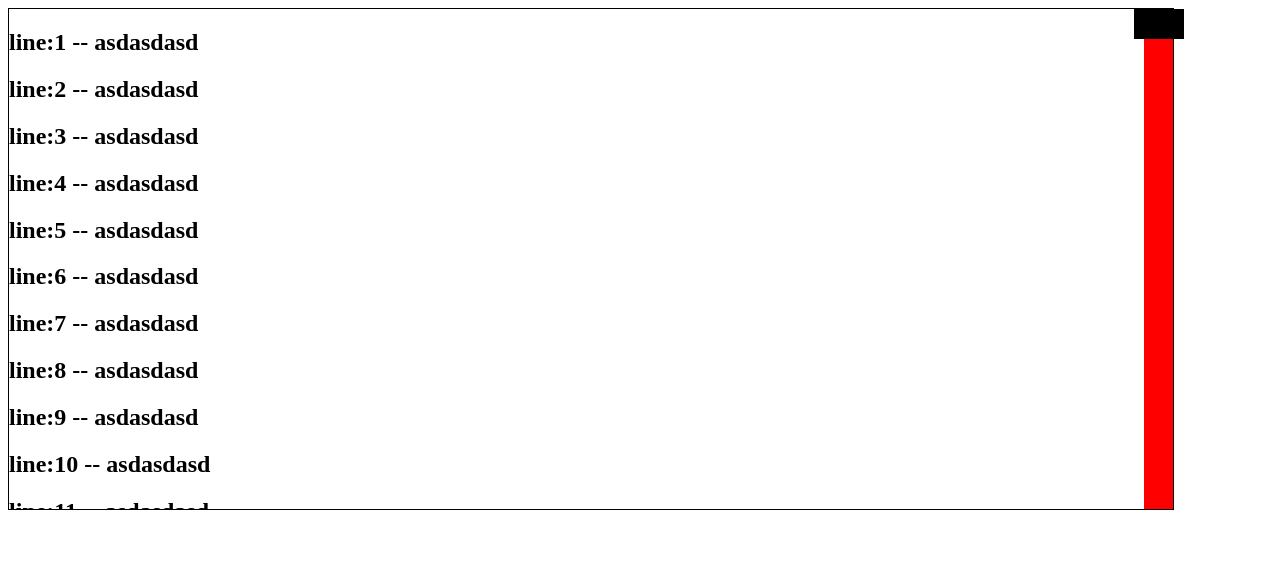
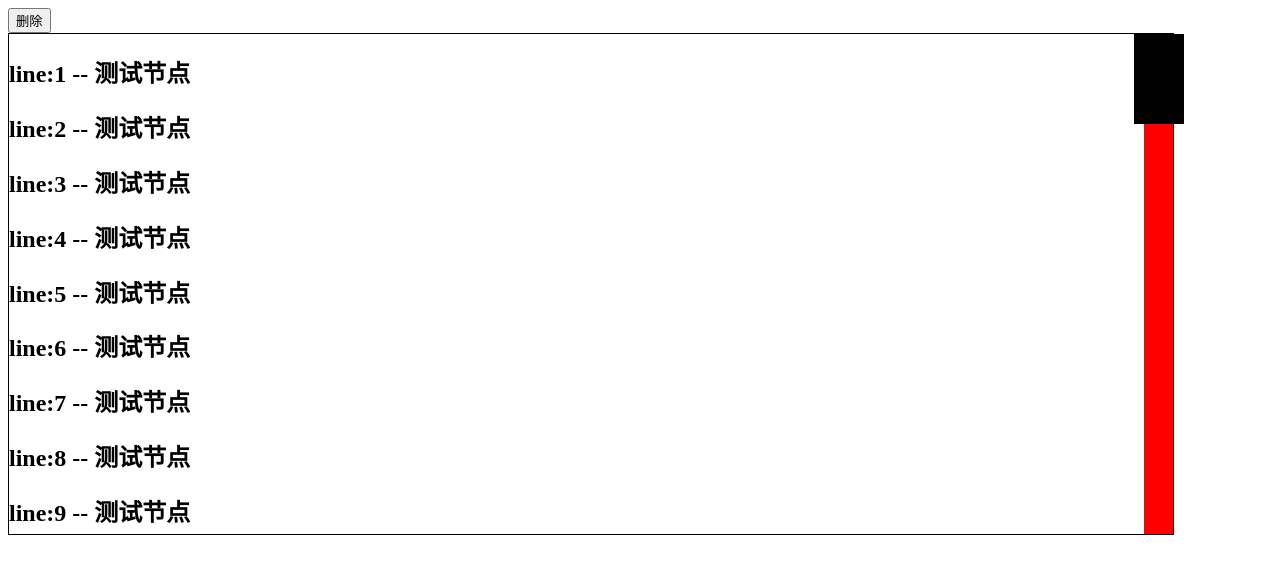
Before and after one commit to DanielJones2000/virtual-scrollbar, a Vue app: page / in a window 1280 px wide. Shown: the top 574 px of the page. Built offline with nearby package versions, Linux system fonts and the light colour scheme; the HTML template or start-up script is replaced by a standard one.

Commit message:
feat(*):增加内容变化时对bar进行修正

```diff
--- a/package.json
+++ b/package.json
@@ -4,7 +4,8 @@
   "private": true,
   "scripts": {
     "dev": "vue-cli-service serve",
-    "build": "vue-cli-service build"
+    "build": "vue-cli-service build",
+    "lint": "vue-cli-service lint eslint --fix --ext .js,.vue src"
   },
   "dependencies": {
     "core-js": "^3.6.4",
--- a/src/App.vue
+++ b/src/App.vue
@@ -1,8 +1,9 @@
 <template>
   <div id="app">
-    <ScrollBar style="width:calc(100% - 100px);height:500px;border:1px solid #000;">
+    <button @click="del">删除</button>
+    <ScrollBar style="width:calc(100% - 100px);height:500px;border:1px solid #000;user-select:none;">
       <div>
-        <h2 v-for="item in 3812" :key="item">line:{{item}} -- asdasdasd<br/></h2>
+        <h2 v-for="item in total" :key="item">line:{{item}} -- 测试节点<br/></h2>
       </div>
     </ScrollBar>
   </div>
@@ -14,6 +15,19 @@ import ScrollBar from './ScrollBar'
 export default {
   components: {
     ScrollBar
+  },
+  data() {
+    return {
+      total:50
+    }
+  },
+  methods: {
+    del() {
+      this.total--
+      if(this.total <= 1) {
+        this.total = 1
+      }
+    }
   }
 }
 </script>
--- a/src/ScrollBar.vue
+++ b/src/ScrollBar.vue
@@ -4,8 +4,8 @@
              class="common-scrollBar-content">
             <slot></slot>
         </div>
-        <div class="common-scrollBar-track"
-             :style="{display:showTrack}">
+        <div v-if="showHorizontalTrack"
+             class="common-scrollBar-track">
             <div class="common-scrollBar-thumb"
                  :style="thumbVerticalStyle"
                  @pointerdown="pointerdown">
@@ -21,14 +21,11 @@ export default {
                 height:`${this.thumbHeight}px`,
                 top:`${this.thumbY}px`
             }
-        },
-        showTrack() {
-            return this.showBar ? 'block' : 'none'
         }
     },
     data() {
         return {
-            showBar: false,
+            showHorizontalTrack: false,
             scrollHeight: 0,
             scrollWidth: 0,
             clientWidth: 0,
@@ -41,7 +38,8 @@ export default {
             },
             thumbY: 0,
             percentage: 1,
-            thumbHeight: 0
+            thumbHeight: 0,
+            observer: null
         }
     },
     created() {
@@ -49,25 +47,37 @@ export default {
         document.addEventListener('pointermove', this.pointermove, true)
     },
     mounted() {
+        this.observer = new MutationObserver(() => {
+            this.resetSize()
+        })
         this.$nextTick(() => {
+            this.observer.observe(this.$refs.content, {
+              attributes: true,
+              childList: true,
+              characterData: true,
+              subtree: true
+            })
+            this.resetSize()
+        })
+    },
+    methods: {
+        resetSize() {
             const { scrollHeight, scrollWidth, clientWidth, clientHeight } = this.$refs.content
             this.scrollHeight = scrollHeight
             this.scrollWidth = scrollWidth
             this.clientWidth = clientWidth
             this.clientHeight = clientHeight
             const percentage = this.clientHeight / this.scrollHeight
-            this.showBar = true
+            this.showHorizontalTrack = true
             if(percentage === 1) {
-                this.showBar = false
+                this.showHorizontalTrack = false
             }
             this.thumbHeight = Math.round(this.clientHeight * percentage)
             if(this.thumbHeight < this.minThumbHeight) {
                 this.thumbHeight = this.minThumbHeight
             }
             this.percentage = (this.clientHeight - this.thumbHeight) / this.scrollHeight
-        })
-    },
-    methods: {
+        },
         pointerdown(e) {
             this.isDown = true
             const {clientX,clientY} = e
@@ -98,6 +108,7 @@ export default {
     beforeDestroy() {
         document.removeEventListener('pointerup', this.pointerup)
         document.removeEventListener('pointermove', this.pointermove)
+        if(this.observer) this.observer.disconnect()
     }
 }
 </script>
```
Also changed, not shown: 1 other file (tests, documents, lock files or other folders).
